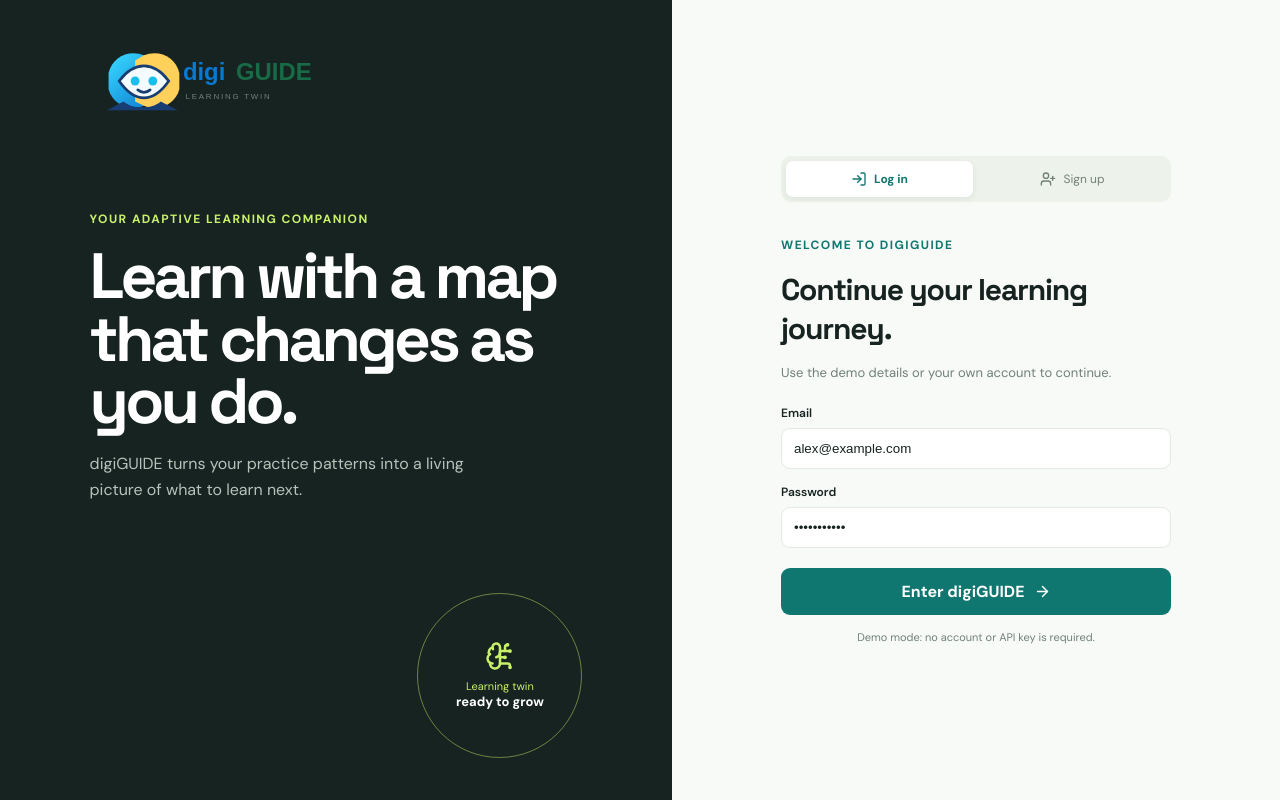
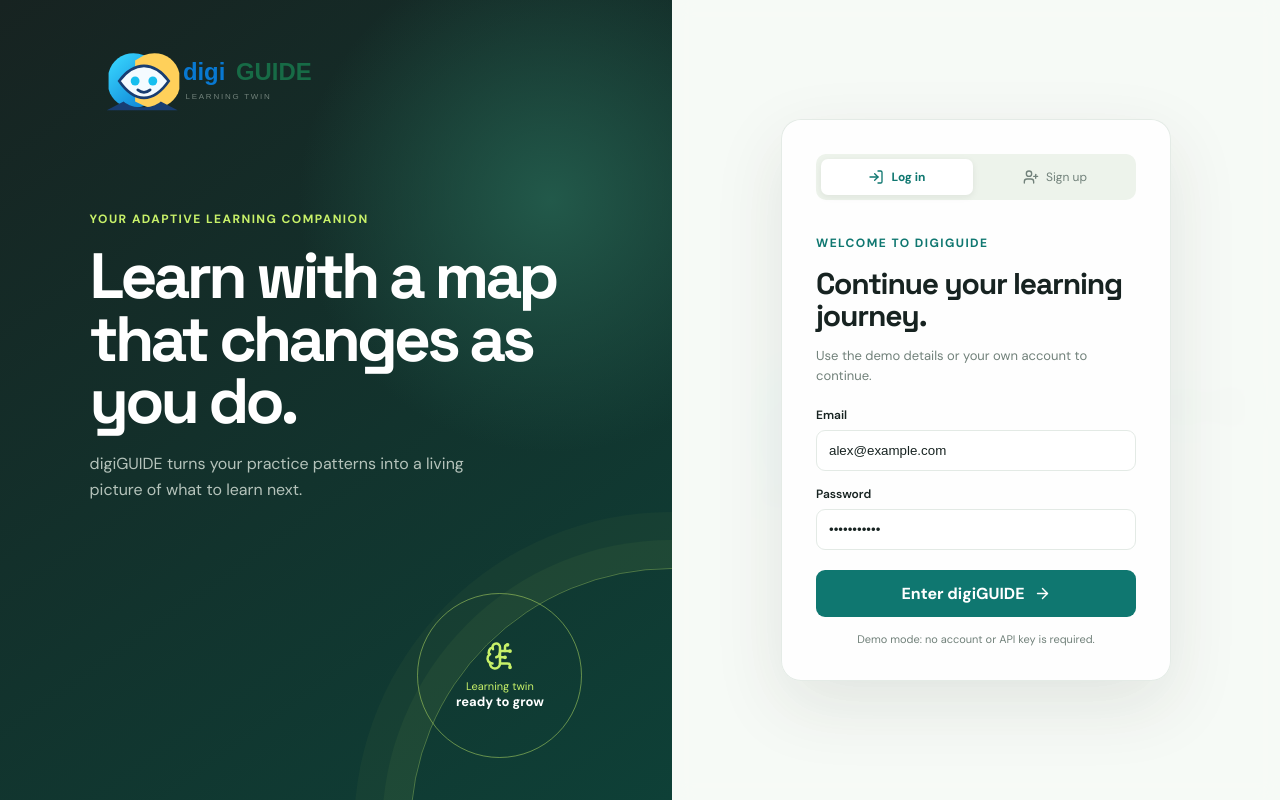
Before and after one commit to SnehaChowdhur/digi_Guide, a Next.js app: page /auth in a window 1280 px wide. Built offline with nearby package versions, Linux system fonts and the light colour scheme.

Commit message:
Polish authentication visual design

```diff
--- a/app/globals.css
+++ b/app/globals.css
@@ -70,7 +70,7 @@
 .large-map .node.d, .large-map .node.e { bottom: 0; }
 .knowledge-map-view { max-width: 980px; align-content: start; }
 .knowledge-map-view > p { margin-top: 4px; }
-.map-heading { display: flex; justify-content: space-between; gap: 24px; align-items: start; }
+.map-heading { display: flex; justify-content: space-between; gap: 24px; align-items: flex-start; }
 .map-summary { min-width: 112px; padding: 14px; border: 1px solid var(--line); border-radius: 12px; background: #fbfdf9; color: var(--muted); font-size: 11px; line-height: 1.35; }
 .map-summary strong { display: block; color: var(--teal); font-family: 'Space Grotesk'; font-size: 28px; line-height: 1; margin-bottom: 5px; }
 .map-legend { display: flex; flex-wrap: wrap; gap: 16px; margin-top: 18px; color: var(--muted); font-size: 11px; }
@@ -149,3 +149,16 @@
 @media (max-width: 700px) { .map-list { grid-template-columns: 1fr 1fr; } .map-detail { display: block; } .map-detail-stats { grid-template-columns: repeat(2, 1fr); margin-top: 16px; } .large-map { height: 240px; } .large-map .graph-lines { inset: 22px 6%; } .large-map .node { width: 52px; height: 52px; font-size: 8px; } }
 @media (max-width: 700px) { .shell { display: block; } .sidebar { border-right: 0; border-bottom: 1px solid var(--line); padding: 15px 16px; } .brand { padding: 0 0 15px; } .nav { display: flex; overflow-x: auto; } .nav-button { white-space: nowrap; } .side-bottom { display: none; } .main { padding: 24px 16px 36px; } .topbar { align-items: flex-start; } .profile { display: none; } .top-actions { gap: 6px; } .grid { display: block; } .panel { margin-bottom: 14px; padding: 18px; } .hero { min-height: 290px; } .score { width: 115px; height: 115px; margin-right: 0; } .score strong { font-size: 30px; } .score span { margin-top: -30px; } .topic { grid-template-columns: 94px 1fr 34px; } .graph { min-height: 250px; } .auth-shell { display: block; } .auth-visual { min-height: 320px; padding: 24px; } .auth-visual h1 { font-size: 42px; } .auth-orbit { display: none; } .auth-form-wrap { padding: 34px 20px; } }
 .auth-brand { width: 250px; min-height: 78px; background-size: 230px auto; }
+.auth-shell { position: relative; overflow: hidden; isolation: isolate; }
+.auth-shell::before { content: ''; position: absolute; inset: -20%; background: url('/digiguide-logo.svg') 78% 50% / min(560px, 48vw) auto no-repeat; opacity: .06; pointer-events: none; animation: watermark-drift 30s ease-in-out infinite alternate-reverse; z-index: -1; }
+.auth-visual { position: relative; overflow: hidden; background: radial-gradient(circle at 82% 25%, #22594a 0, transparent 31%), linear-gradient(145deg, #172321 0%, #0e4037 100%); }
+.auth-visual::after { content: ''; position: absolute; width: 520px; height: 520px; right: -260px; bottom: -290px; border: 1px solid #c8f16955; border-radius: 50%; box-shadow: 0 0 0 28px #c8f1690b, 0 0 0 56px #c8f16908; pointer-events: none; }
+.auth-brand, .auth-visual > div { position: relative; z-index: 1; }
+.auth-form-wrap { position: relative; z-index: 1; background: rgba(247,250,246,.78); backdrop-filter: blur(10px); }
+.auth-form { background: rgba(255,255,255,.92); border: 1px solid rgba(227,234,229,.95); border-radius: 20px; padding: 34px; box-shadow: 0 24px 70px rgba(23,35,33,.1); }
+.auth-form h2 { line-height: 1.05; }
+.auth-form input { transition: border-color .18s ease, box-shadow .18s ease; }
+.auth-form input:focus { border-color: var(--teal); box-shadow: 0 0 0 4px rgba(15,119,112,.1); }
+.auth-submit { transition: transform .18s ease, box-shadow .18s ease, background .18s ease; }
+.auth-submit:hover { background: #095d58; transform: translateY(-2px); box-shadow: 0 10px 20px rgba(15,119,112,.2); }
+@media (max-width: 700px) { .auth-form { padding: 26px 20px; border-radius: 16px; } .auth-shell::before { background-size: 420px auto; background-position: 100% 12%; } }
```
